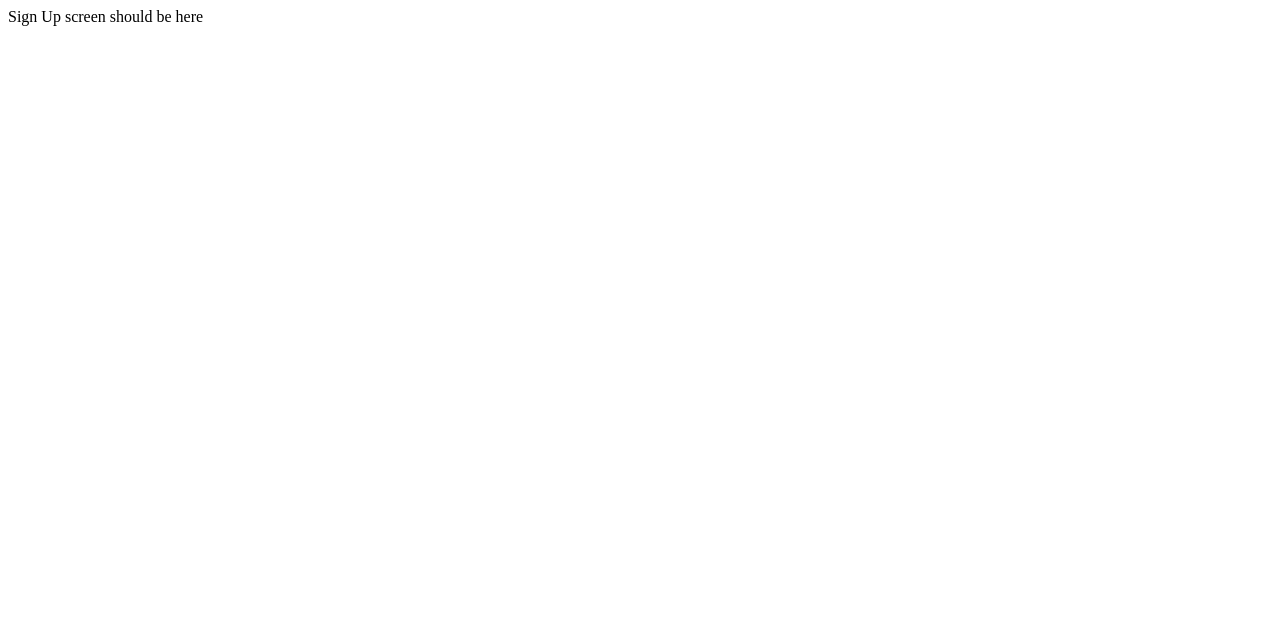
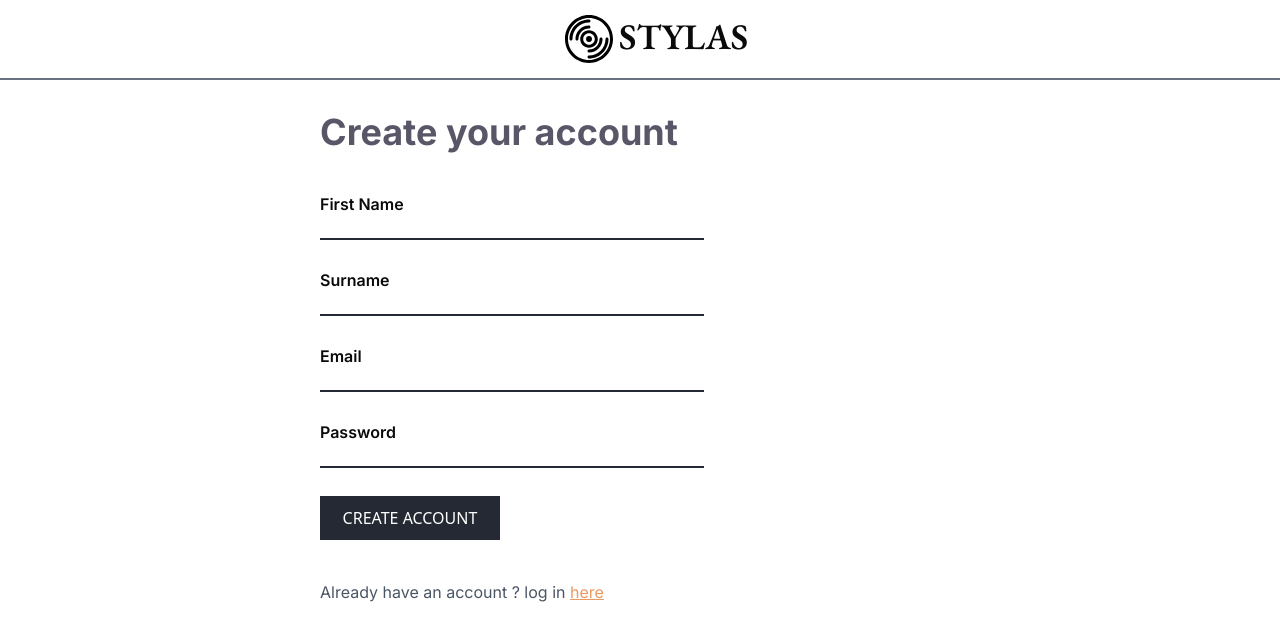
Before and after one commit to Lubasi-Jr/e-commerce-store, a Next.js app: page /sign-up in a window 1280 px wide. Shown: the top 640 px of the page. Built offline with nearby package versions, Linux system fonts and the light colour scheme; no server answers.

Commit message:
Authentication complete

```diff
--- a/src/app/(auth)/layout.tsx
+++ b/src/app/(auth)/layout.tsx
@@ -3,6 +3,9 @@ import { AuthProvider } from "@/context/AuthWrapper";
 import { metadataDescription } from "@/constants";
 import type { Metadata } from "next";
 import { Geist, Geist_Mono, EB_Garamond, Inter } from "next/font/google";
+import TestBanner from "@/components/ui/TestBanner";
+import AuthPageBanner from "@/features/authentication/components/AuthPageBanner";
+import "../globals.css";
 
 const inter = Inter({
   variable: "--font-inter",
@@ -35,7 +38,10 @@ export default function AuthLayout({
   return (
     <html lang="en">
       <body className={` ${ebGaramond.variable} ${inter.variable} antialiased`}>
-        <AuthProvider>{children}</AuthProvider>
+        <AuthProvider>
+          <AuthPageBanner />
+          {children}
+        </AuthProvider>
       </body>
     </html>
   );
--- a/src/app/(auth)/login/page.tsx
+++ b/src/app/(auth)/login/page.tsx
@@ -1,7 +1,12 @@
 import React from "react";
+import LogInForm from "@/features/authentication/components/LogInForm";
 
 const LoginPage = () => {
-  return <div>LoginPage lives here</div>;
+  return (
+    <>
+      <LogInForm />
+    </>
+  );
 };
 
 export default LoginPage;
--- a/src/app/(auth)/sign-up/page.tsx
+++ b/src/app/(auth)/sign-up/page.tsx
@@ -1,7 +1,12 @@
 import React from "react";
+import SignUpForm from "@/features/authentication/components/SignUpForm";
 
 const SignUp = () => {
-  return <div>Sign Up screen should be here</div>;
+  return (
+    <>
+      <SignUpForm />
+    </>
+  );
 };
 
 export default SignUp;
--- a/src/components/ui/MobileNav.tsx
+++ b/src/components/ui/MobileNav.tsx
@@ -14,7 +14,6 @@ import { laptopTabs } from "@/constants";
 import Logo from "./Logo";
 import { useCart } from "@/context/CartContext";
 import { useAuth } from "@/context/AuthWrapper";
-import { log } from "console";
 
 const MobileNav = () => {
   const [mobileOpen, setMobileOpen] = useState<boolean>(false);
@@ -80,7 +79,7 @@ const MobileNav = () => {
           <div
             id="logout-button"
             className="w-full text-3xl text-taka font-semibold font-garamond overflow-y-clip"
-            onClick={() => console.log("Logging out user")}
+            onClick={async () => logout()}
           >
             LOG OUT
           </div>
--- a/src/components/ui/NavBar.tsx
+++ b/src/components/ui/NavBar.tsx
@@ -55,7 +55,7 @@ const NavBar = () => {
           </Link>
           {isLoggedIn ? (
             <p
-              onClick={() => console.log("Logging out user")}
+              onClick={async () => logout()}
               className="font-inter text-taka font-medium cursor-pointer"
             >
               Log out
--- /dev/null
+++ b/src/components/ui/TestBanner.tsx
@@ -0,0 +1,11 @@
+import React from "react";
+
+const TestBanner = () => {
+  return (
+    <div>
+      This is a test banner that should only show on the Log In and Sign Up page
+    </div>
+  );
+};
+
+export default TestBanner;
--- a/src/context/AuthWrapper.tsx
+++ b/src/context/AuthWrapper.tsx
@@ -1,5 +1,7 @@
 "use client";
 import { supabase } from "@/lib/supabaseClient";
+import { log } from "console";
+import { useRouter } from "next/navigation";
 import {
   ReactNode,
   useState,
@@ -7,6 +9,7 @@ import {
   useContext,
   createContext,
 } from "react";
+import { toast } from "sonner";
 
 type AuthContextType = {
   user: User | null;
@@ -27,6 +30,7 @@ export const useAuth = () => {
 
 export const AuthProvider = ({ children }: { children: ReactNode }) => {
   // Initialize the states
+  const router = useRouter();
   const [user, setUser] = useState<User | null>(null);
   const isLoggedIn = user !== null; // No need for this to be a state because when the state of user changes then isLogged in automatically changes
   // Get the user. Call this function when signing in and logging out
@@ -48,6 +52,7 @@ export const AuthProvider = ({ children }: { children: ReactNode }) => {
             surname: userData.user.user_metadata.surname,
             email: userData.user?.email || "lubasimilupi@gmail.com",
           };
+
           setUser(currentUser);
         }
       } else {
@@ -82,8 +87,10 @@ export const AuthProvider = ({ children }: { children: ReactNode }) => {
         password,
       });
       if (error) throw error;
+      router.push("/");
     } catch (error) {
       console.error("Error signing in:", error);
+      toast("Invalid Log In Credentials");
     }
   }
 
--- /dev/null
+++ b/src/features/authentication/components/AuthPageBanner.tsx
@@ -0,0 +1,22 @@
+import React from "react";
+import Image from "next/image";
+
+const AuthPageBanner = () => {
+  return (
+    <section className="w-full px-2 py-2 h-20 flex items-center justify-center border-b-2 border-gray-500 mb-8">
+      <div className="h-10 w-[120px] sm:h-16 sm:w-[150px] flex gap-1.5 justify-start items-center">
+        <div
+          id="logo-image"
+          className="h-8 w-8 sm:h-12 md:w-12 items-center relative"
+        >
+          <Image src={"/vinyl-svgrepo-com.svg"} fill alt="logo" />
+        </div>
+        <h1 className="w-[74px] sm:w-[104] h-8 sm:h-11 font-garamond text-2xl sm:text-4xl font-semibold">
+          STYLAS
+        </h1>
+      </div>
+    </section>
+  );
+};
+
+export default AuthPageBanner;
--- /dev/null
+++ b/src/features/authentication/components/LogInForm.tsx
@@ -0,0 +1,77 @@
+"use client";
+import { useAuth } from "@/context/AuthWrapper";
+import Link from "next/link";
+import React, { useState } from "react";
+import { useRouter } from "next/navigation";
+import { toast } from "sonner";
+
+const LogInForm = () => {
+  const { signIn } = useAuth();
+  const router = useRouter();
+  const [email, setEmail] = useState<string>("");
+  const [password, setPassword] = useState<string>("");
+
+  const handleSubmit = async (e: React.FormEvent<HTMLFormElement>) => {
+    e.preventDefault();
+    const formData = new FormData(e.currentTarget);
+    const email = formData.get("email") as string;
+    const password = formData.get("password") as string;
+
+    const response = signIn(email, password);
+  };
+  return (
+    <>
+      <section className="px-4 min-h-screen flex flex-col items-start justify-start w-full gap-10 sm:px-40 lg:px-80">
+        <h1 className="sm:text-4xl text-3xl break-words font-inter font-bold text-[#595667]">
+          Welcome Back
+        </h1>
+        <form
+          action=""
+          onSubmit={handleSubmit}
+          className="w-full flex flex-col gap-7"
+        >
+          <div id="input-label-combo" className="flex flex-col w-full gap-1">
+            <label htmlFor="email" className="font-inter font-semibold">
+              Email
+            </label>
+            <input
+              value={email}
+              onChange={(e) => setEmail(e.target.value)}
+              name="email"
+              required
+              type="email"
+              className="w-full md:w-[60%] h-5 border-0 border-b-2 border-taka placeholder:text-start px-0.5 placeholder:text-gray-400 focus:outline-none focus:ring-0"
+            />
+          </div>
+          <div id="input-label-combo" className="flex flex-col w-full gap-1">
+            <label htmlFor="password" className="font-inter font-semibold">
+              Password
+            </label>
+            <input
+              value={password}
+              onChange={(e) => setPassword(e.target.value)}
+              name="password"
+              required
+              type="password"
+              className="w-full md:w-[60%] h-5 border-0 border-b-2 border-taka placeholder:text-start px-0.5 placeholder:text-gray-400 focus:outline-none focus:ring-0"
+            />
+          </div>
+          <button
+            type="submit"
+            className="w-[120px] h-11 bg-taka text-white px-1.5 py-2 text-center whitespace-nowrap font-medium cursor-pointer hover:bg-white hover:text-taka transition-colors duration-200 ease-in-out hover:border-2 hover:border-taka"
+          >
+            LOG IN
+          </button>
+        </form>
+        <p className="text-base font-inter text-gray-600">
+          Don't have an account ? sign up{" "}
+          <Link href={"/sign-up"}>
+            <span className="font-inter text-tiki underline">here</span>
+          </Link>
+        </p>
+      </section>
+    </>
+  );
+};
+
+export default LogInForm;
--- /dev/null
+++ b/src/features/authentication/components/SignUpForm.tsx
@@ -0,0 +1,122 @@
+"use client";
+import React from "react";
+import { useState } from "react";
+import Link from "next/link";
+import { supabase } from "@/lib/supabaseClient";
+import { useRouter } from "next/navigation";
+
+const SignUpForm = () => {
+  const router = useRouter();
+  const [firstName, setName] = useState<string>("");
+  const [surname, setSurname] = useState<string>("");
+  const [email, setEmail] = useState<string>("");
+  const [password, setPassword] = useState<string>("");
+
+  const handleSubmit = async (e: React.FormEvent<HTMLFormElement>) => {
+    e.preventDefault();
+    const formData = new FormData(e.currentTarget);
+    const email = formData.get("email") as string;
+    const password = formData.get("password") as string;
+    const firstName = formData.get("firstName") as string;
+    const surname = formData.get("surname") as string;
+
+    const { data, error } = await supabase.auth.signUp({
+      email: email,
+      password: password,
+      options: {
+        data: {
+          firstName: firstName,
+          surname: surname,
+        },
+      },
+    });
+
+    if (error) {
+      console.error("Sign up error:", error);
+    } else {
+      router.push("/");
+    }
+  };
+
+  return (
+    <>
+      <section className="px-4 min-h-screen flex flex-col items-start justify-start w-full gap-10 sm:px-40 lg:px-80">
+        <h1 className="sm:text-4xl text-3xl break-words font-inter font-bold text-[#595667]">
+          Create your account
+        </h1>
+        <form
+          action=""
+          onSubmit={handleSubmit}
+          className="w-full flex flex-col gap-7"
+        >
+          <div id="input-label-combo" className="flex flex-col w-full gap-1">
+            <label htmlFor="firstName" className="font-inter font-semibold">
+              First Name
+            </label>
+            <input
+              value={firstName}
+              onChange={(e) => setName(e.target.value)}
+              name="firstName"
+              required
+              type="text"
+              className="w-full md:w-[60%] h-5 border-0 border-b-2 border-taka placeholder:text-start px-0.5 placeholder:text-gray-400 focus:outline-none focus:ring-0"
+            />
+          </div>
+          <div id="input-label-combo" className="flex flex-col w-full gap-1">
+            <label htmlFor="name" className="font-inter font-semibold">
+              Surname
+            </label>
+            <input
+              value={surname}
+              onChange={(e) => setSurname(e.target.value)}
+              name="surname"
+              required
+              type="text"
+              className="w-full md:w-[60%] h-5 border-0 border-b-2 border-taka placeholder:text-start px-0.5 placeholder:text-gray-400 focus:outline-none focus:ring-0"
+            />
+          </div>
+          <div id="input-label-combo" className="flex flex-col w-full gap-1">
+            <label htmlFor="email" className="font-inter font-semibold">
+              Email
+            </label>
+            <input
+              value={email}
+              onChange={(e) => setEmail(e.target.value)}
+              name="email"
+              required
+              type="email"
+              className="w-full md:w-[60%] h-5 border-0 border-b-2 border-taka placeholder:text-start px-0.5 placeholder:text-gray-400 focus:outline-none focus:ring-0"
+            />
+          </div>
+          <div id="input-label-combo" className="flex flex-col w-full gap-1">
+            <label htmlFor="password" className="font-inter font-semibold">
+              Password
+            </label>
+            <input
+              value={password}
+              onChange={(e) => setPassword(e.target.value)}
+              name="password"
+              required
+              type="password"
+              className="w-full md:w-[60%] h-5 border-0 border-b-2 border-taka placeholder:text-start px-0.5 placeholder:text-gray-400 focus:outline-none focus:ring-0"
+            />
+          </div>
+          <button
+            type="submit"
+            className="w-[180px] h-11 bg-taka text-white px-1.5 py-2 text-center whitespace-nowrap font-medium cursor-pointer hover:bg-white hover:text-taka transition-colors duration-200 ease-in-out hover:border-2 hover:border-taka"
+          >
+            CREATE ACCOUNT
+          </button>
+        </form>
+        <p className="text-base font-inter text-gray-600">
+          Already have an account ? log in{" "}
+          <Link href={"/login"}>
+            <span className="font-inter text-tiki underline">here</span>
+          </Link>
+        </p>
+      </section>
+    </>
+  );
+};
+
+export default SignUpForm;
```
